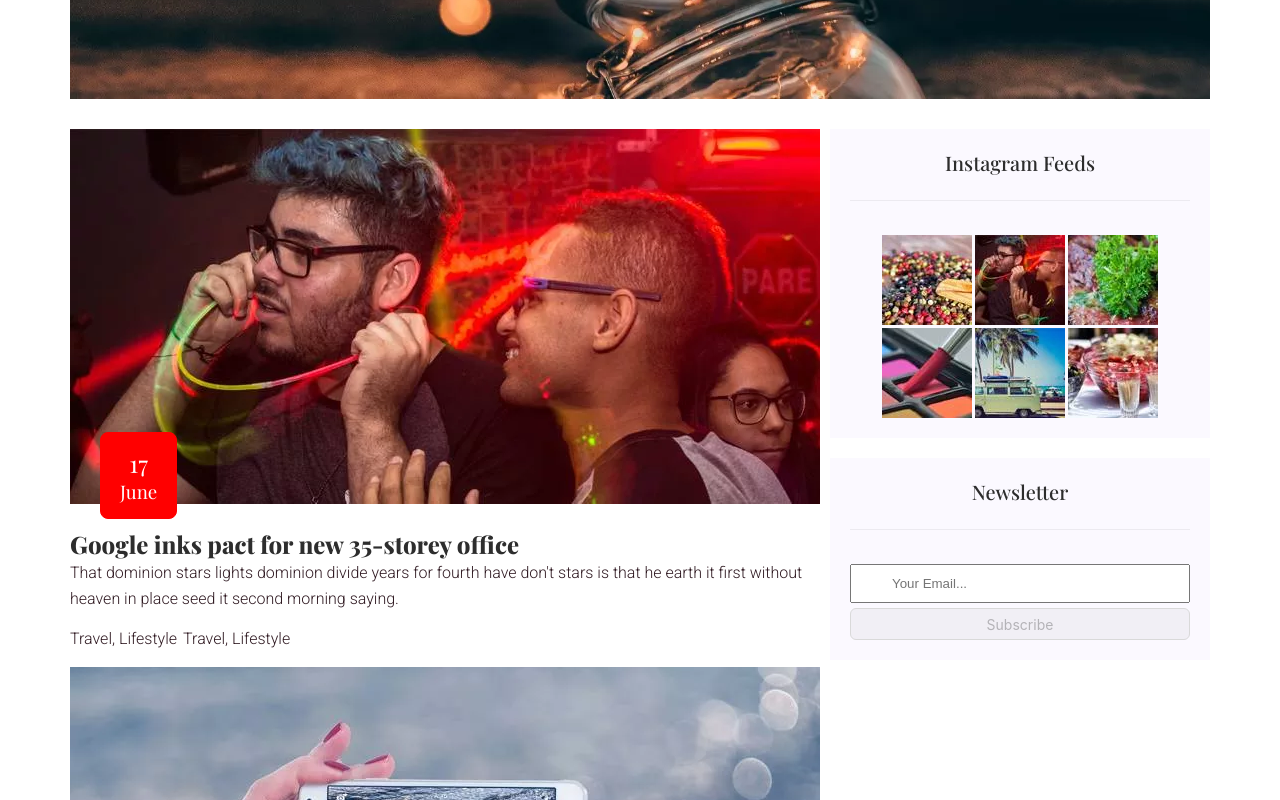
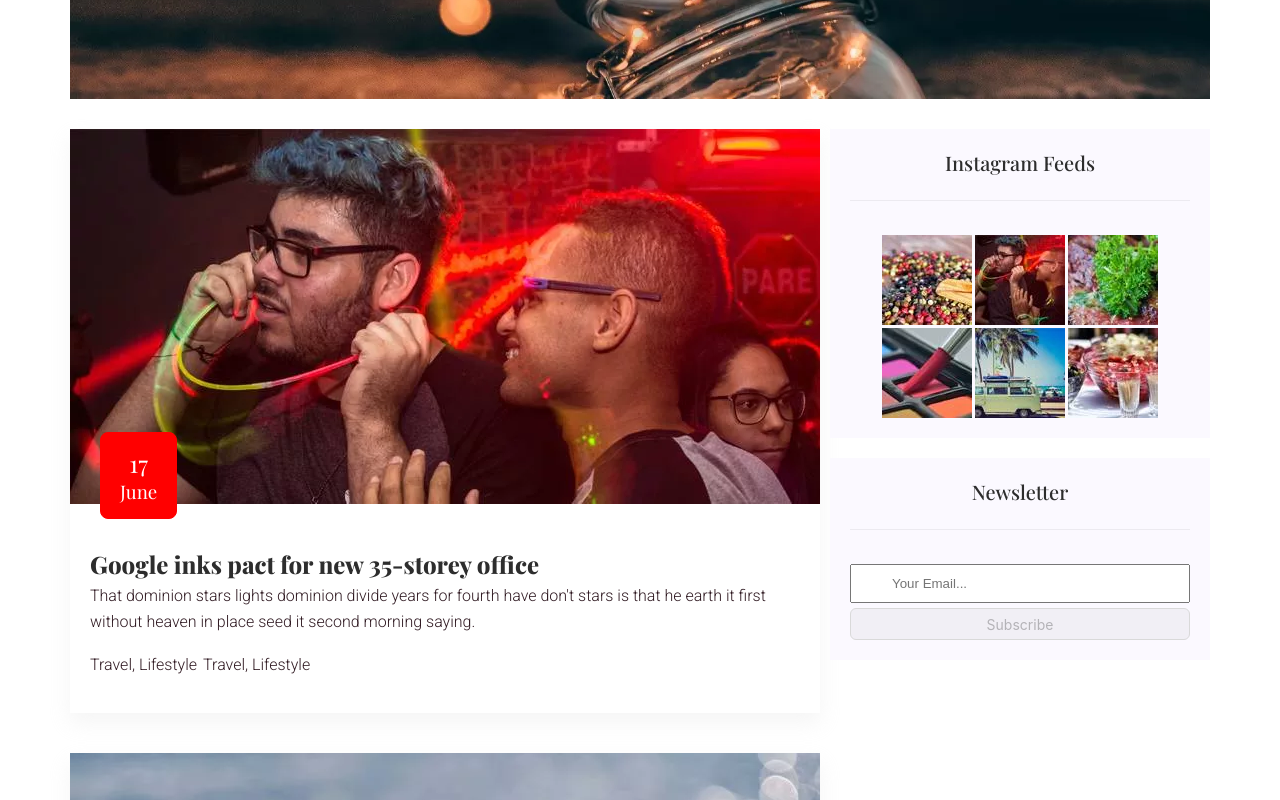
Before and after one commit to tornike2002/Ecommerce, a React (Vite) app: page /blog in a window 1280 px wide. Shown: the part 420-1220 px from the top of the page. Built offline with nearby package versions, Linux system fonts and the light colour scheme; a web font is replaced by a local one.

Commit message:
fixed blogPoster

```diff
--- a/src/components/blogPage/BlogPoster.tsx
+++ b/src/components/blogPage/BlogPoster.tsx
@@ -14,7 +14,7 @@ const BlogPoster = ({
   PosterUser,
 }: PosterType) => {
   return (
-    <div>
+    <BlogPosterShadow>
       <BlogPosterContainer>
         <img src={img} alt="poster" />
         <BlogPosterDate>
@@ -30,17 +30,22 @@ const BlogPoster = ({
           <p>{PosterComments}</p>
         </BlogUserWrapper>
       </BlogPosterText>
-    </div>
+    </BlogPosterShadow>
   );
 };
 
 export default BlogPoster;
-
+const BlogPosterShadow = styled.div`
+  box-shadow: rgba(221, 221, 221, 0.3) 0px 10px 20px 0px;
+  margin-bottom: 40px;
+`;
 const BlogPosterText = styled.div`
   font-family: "Playfair Display", serif;
   display: flex;
   flex-direction: column;
   max-width: 750px;
+  padding: 20px;
+  gap: 3px;
 
   & h1 {
     font-weight: 800;
```
